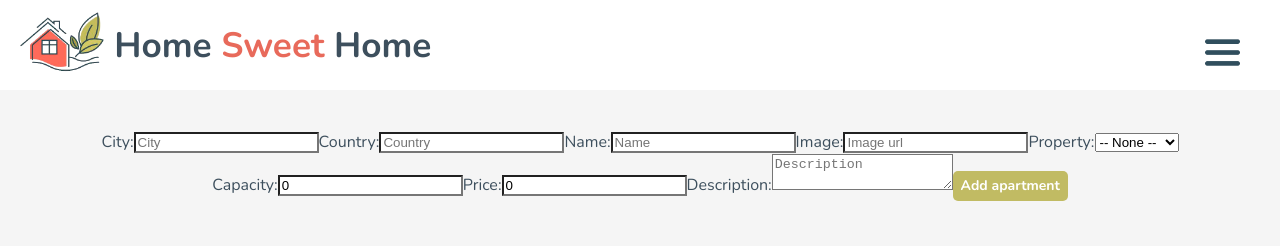
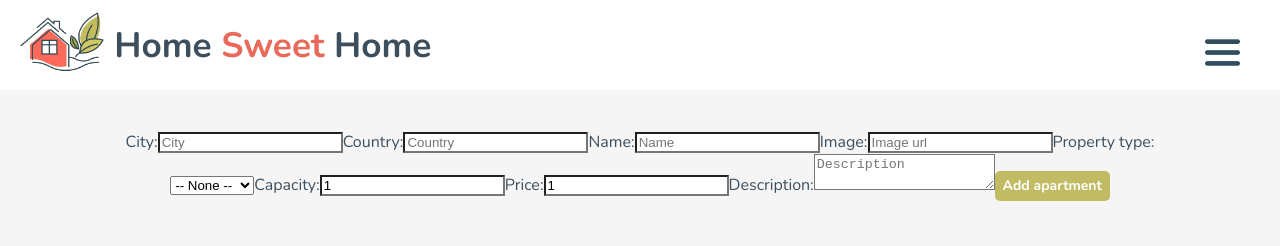
Before and after one commit to feelikeadoll/react-apt-rental, a React (Vite) app: page / in a window 1280 px wide. Shown: the top 246 px of the page. Built offline with nearby package versions, Linux system fonts and the light colour scheme.

Commit message:
Fix buttons hover, add form requirements + bookmark images

```diff
--- a/src/App.css
+++ b/src/App.css
@@ -32,6 +32,10 @@ h1 {
   display: flex;
   justify-content: space-between;
   align-items: center;
+}
+
+ #navbar .active {
+  color: #e86a5b;
 }
 
 #navbar .logo {
@@ -131,6 +135,10 @@ a:hover {
   right: 0px;
 }
 
+.menu-btn:hover {
+  background-color: rgba(0, 0, 0, 0);
+}
+
 .picture {
   width: 250px;
   height: 166px;
@@ -226,10 +234,6 @@ button {
   justify-content: space-between;
 }
 
-.buttons:hover {
+button:hover {
   background-color: #a39c38;
 }
-
-form button:hover {
-  background-color: #a39c38;
-}
--- a/src/components/ListItem.jsx
+++ b/src/components/ListItem.jsx
@@ -31,10 +31,10 @@ export const ListItem = (props) => {
       </div> */}
       <div className="buttonContainer">
         <Link to={`/apartments/${props.appartment.id}`}>
-          <button className="buttons">More details</button>
+          <button >More details</button>
         </Link>
 
-        <button onClick={handleDeleteButton} className="buttons">Delete</button>
+        <button onClick={handleDeleteButton} >Delete</button>
       </div>
     </div>
   );
--- a/src/pages/Dashboard.jsx
+++ b/src/pages/Dashboard.jsx
@@ -7,8 +7,8 @@ function Dashboard(props) {
   const [city, setCity] = useState("");
   const [country, setCountry] = useState("");
   const [image, setImage] = useState("");
-  const [capacity, setCapacity] = useState(0);
-  const [price, setPrice] = useState(0);
+  const [capacity, setCapacity] = useState(1);
+  const [price, setPrice] = useState(1);
   const [description, setDescription] = useState("");
   const [property, setProperty] = useState("");
   const [name, setName] = useState("");
@@ -51,6 +51,7 @@ function Dashboard(props) {
         <label>
           City:
           <input
+            required
             name="city"
             type="text"
             placeholder="City"
@@ -63,6 +64,7 @@ function Dashboard(props) {
         <label>
           Country:
           <input
+            required
             name="country"
             type="text"
             placeholder="Country"
@@ -86,6 +88,7 @@ function Dashboard(props) {
         <label>
           Image:
           <input
+            required
             name="image"
             type="url"
             placeholder="Image url"
@@ -96,8 +99,9 @@ function Dashboard(props) {
           />
         </label>
         <label>
-          Property:
+          Property type:
           <select
+            required
             name="property"
             value={property}
             onChange={(e) => {
@@ -118,6 +122,7 @@ function Dashboard(props) {
             type="number"
             placeholder="Capacity"
             value={capacity}
+            min="1"
             onChange={(e) => {
               setCapacity(e.target.value);
             }}
@@ -130,6 +135,7 @@ function Dashboard(props) {
             type="number"
             placeholder="Price"
             value={price}
+            min="1"
             onChange={(e) => {
               setPrice(e.target.value);
             }}
--- a/src/pages/EditApartment.jsx
+++ b/src/pages/EditApartment.jsx
@@ -41,6 +41,7 @@ export const EditApartment = (props) => {
           <label>
             City:
             <input
+              required
               name="city"
               type="text"
               placeholder="City"
@@ -53,6 +54,7 @@ export const EditApartment = (props) => {
           <label>
             Country:
             <input
+              required
               name="country"
               type="text"
               placeholder="Country"
@@ -76,6 +78,7 @@ export const EditApartment = (props) => {
           <label>
             Image:
             <input
+              required
               name="image"
               type="url"
               placeholder="Image url"
@@ -90,6 +93,7 @@ export const EditApartment = (props) => {
           <label>
             Property:
             <select
+              required
               name="property"
               value={property}
               onChange={(e) => {
@@ -110,6 +114,7 @@ export const EditApartment = (props) => {
               type="number"
               placeholder="Capacity"
               value={capacity}
+              min="1"
               onChange={(e) => {
                 setCapacity(e.target.value);
               }}
@@ -122,6 +127,7 @@ export const EditApartment = (props) => {
               type="number"
               placeholder="Price"
               value={price}
+              min="1"
               onChange={(e) => {
                 setPrice(e.target.value);
               }}
```
Also changed, not shown: src/assets/bookmark-1.png (added), src/assets/bookmark-2.png (added). Lines whose indentation alone changed are shown as unchanged.
